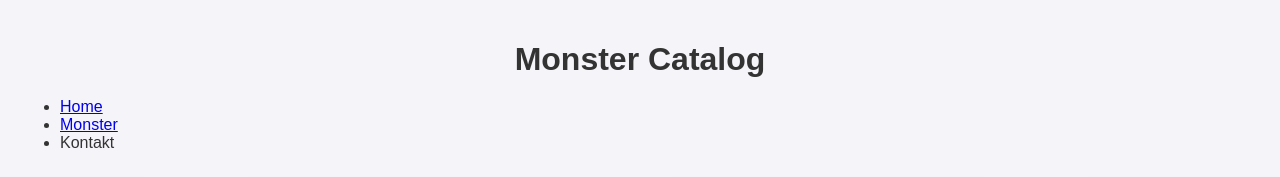
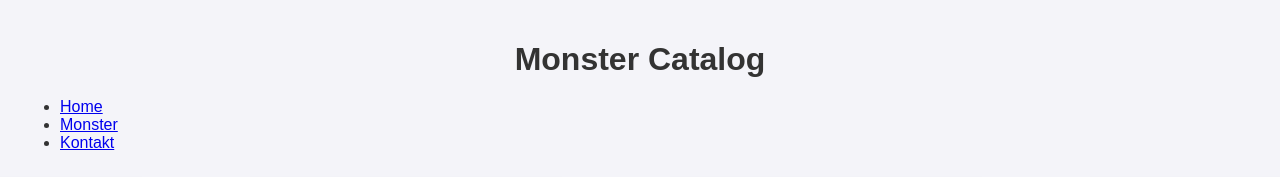
Before and after one commit to Lulea-Skelleftea-FJSX24/MonsterArena-with-TS, a plain HTML site: page monster.html in a window 1280 px wide. Shown: the top 177 px of the page. Drawn offline with Linux system fonts and the light colour scheme.

Commit message:
Länkade till rätt html

```diff
--- a/monster.html
+++ b/monster.html
@@ -15,7 +15,7 @@
       <ul>
           <li> <a href="/index.html">Home</a></li>
           <li> <a href="/monster.html">Monster</a></li>
-          <li>Kontakt</li>
+          <li> <a href="#">Kontakt</a></li>
       </ul>
   </nav>
 
```
